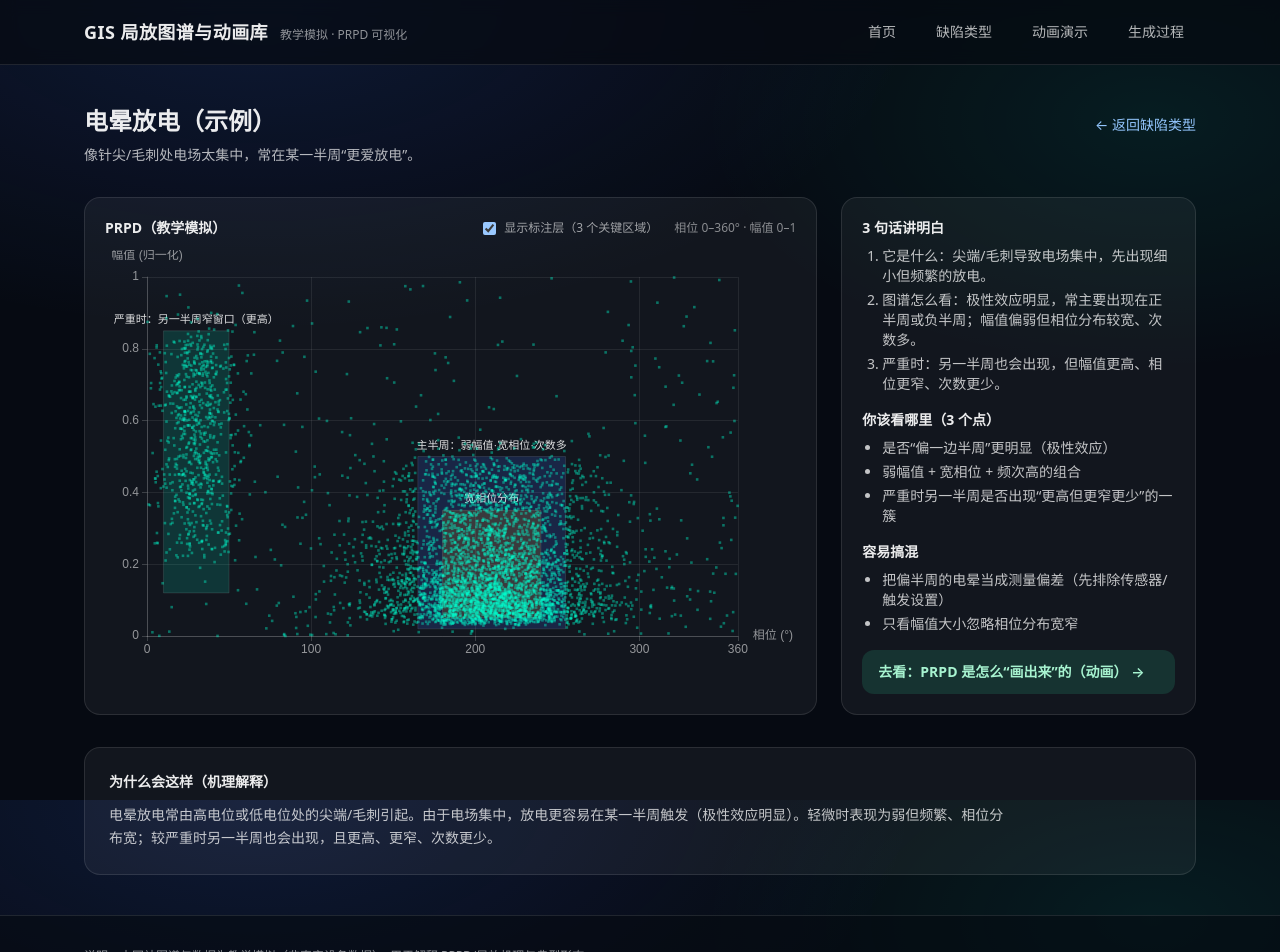
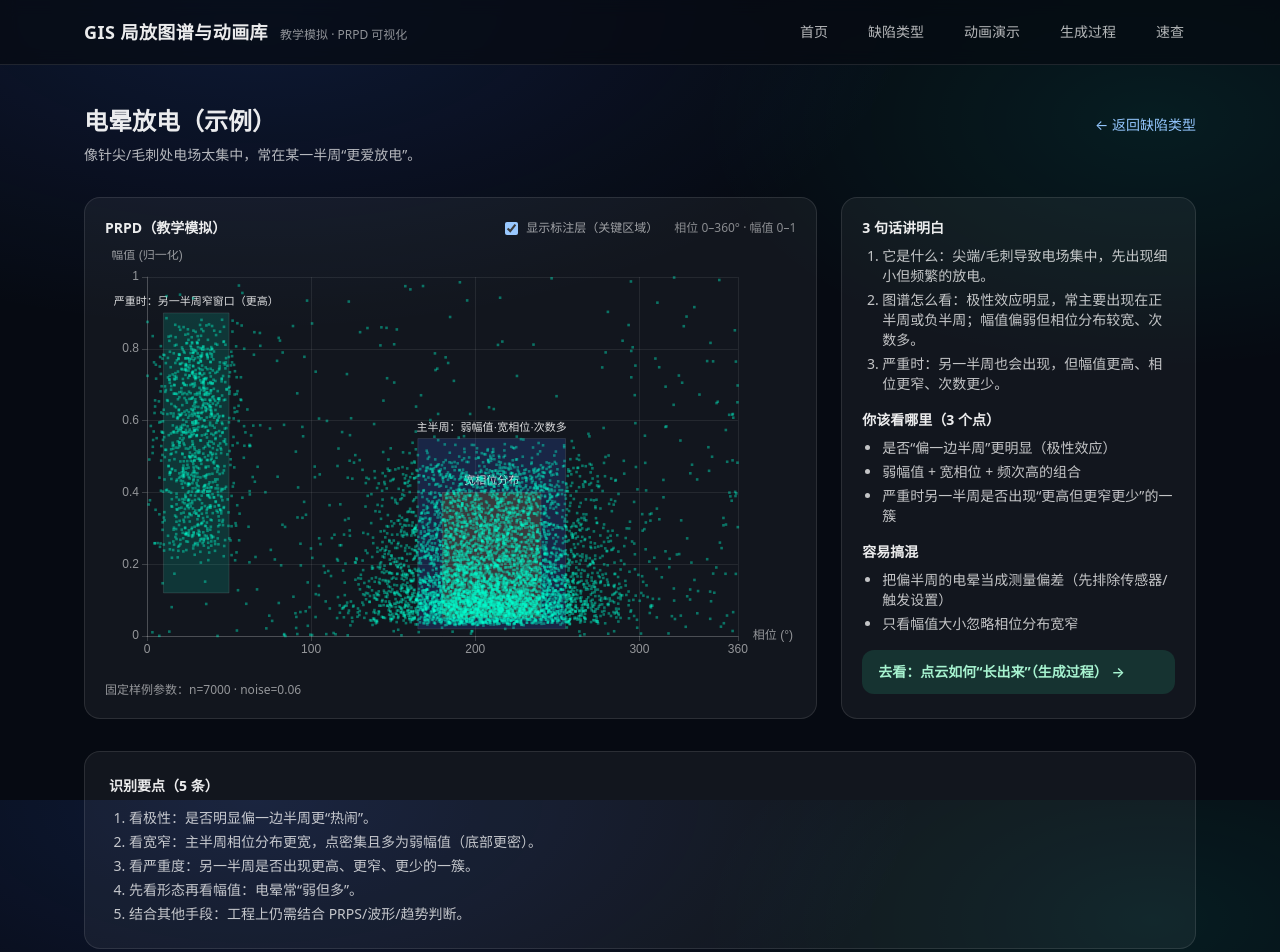
Before and after one commit to yangyuqing15715165798/gis-pd-atlas, a React (Vite) app: page /case/corona in a window 1280 px wide. Shown: the top 952 px of the page. Built offline with nearby package versions, Linux system fonts and the light colour scheme.

Commit message:
feat: freeze case sim params + add recognition points + quickref page

```diff
--- a/src/App.tsx
+++ b/src/App.tsx
@@ -5,6 +5,7 @@ import { DefectsPage } from './pages/DefectsPage'
 import { CasePage } from './pages/CasePage'
 import { AnimationsPage } from './pages/AnimationsPage'
 import { BuildModePage } from './pages/BuildModePage'
+import { QuickRefPage } from './pages/QuickRefPage'
 
 export default function App() {
   return (
@@ -15,6 +16,7 @@ export default function App() {
         <Route path="/case/:caseId" element={<CasePage />} />
         <Route path="/animations" element={<AnimationsPage />} />
         <Route path="/build" element={<BuildModePage />} />
+        <Route path="/quickref" element={<QuickRefPage />} />
         <Route path="*" element={<Navigate to="/" replace />} />
       </Routes>
     </Layout>
--- a/src/data/cases.ts
+++ b/src/data/cases.ts
@@ -13,6 +13,11 @@ export type DefectGroup = {
   tagline: string
 }
 
+export type CaseSim = {
+  n: number
+  noise: number
+}
+
 export type Case = {
   id: string
   groupId: string
@@ -20,7 +25,9 @@ export type Case = {
   oneLiner: string
   seed: number
   profile: PrpdProfile
+  sim: CaseSim
   threeLines: string[]
+  recognitionPoints: string[]
   lookFors: string[]
   pitfalls: string[]
   explain: string
@@ -45,37 +52,53 @@ export const cases: Case[] = [
     oneLiner: '像针尖/毛刺处电场太集中，常在某一半周“更爱放电”。',
     seed: 41,
     profile: 'corona',
+    sim: { n: 7000, noise: 0.06 },
     threeLines: [
       '它是什么：尖端/毛刺导致电场集中，先出现细小但频繁的放电。',
       '图谱怎么看：极性效应明显，常主要出现在正半周或负半周；幅值偏弱但相位分布较宽、次数多。',
       '严重时：另一半周也会出现，但幅值更高、相位更窄、次数更少。',
+    ],
+    recognitionPoints: [
+      '看极性：是否明显偏一边半周更“热闹”。',
+      '看宽窄：主半周相位分布更宽，点密集且多为弱幅值（底部更密）。',
+      '看严重度：另一半周是否出现更高、更窄、更少的一簇。',
+      '先看形态再看幅值：电晕常“弱但多”。',
+      '结合其他手段：工程上仍需结合 PRPS/波形/趋势判断。',
     ],
     lookFors: ['是否“偏一边半周”更明显（极性效应）', '弱幅值 + 宽相位 + 频次高的组合', '严重时另一半周是否出现“更高但更窄更少”的一簇'],
     pitfalls: ['把偏半周的电晕当成测量偏差（先排除传感器/触发设置）', '只看幅值大小忽略相位分布宽窄'],
     explain:
       '电晕放电常由高电位或低电位处的尖端/毛刺引起。由于电场集中，放电更容易在某一半周触发（极性效应明显）。轻微时表现为弱但频繁、相位分布宽；较严重时另一半周也会出现，且更高、更窄、次数更少。',
     marks: [
-      { id: 'major', label: '主半周：弱幅值·宽相位·次数多', phase: [165, 255], amp: [0.02, 0.50] },
-      { id: 'minor', label: '严重时：另一半周窄窗口（更高）', phase: [10, 50], amp: [0.12, 0.85] },
-      { id: 'wide', label: '宽相位分布', phase: [180, 240], amp: [0.05, 0.35] },
+      { id: 'major', label: '主半周：弱幅值·宽相位·次数多', phase: [165, 255], amp: [0.02, 0.55] },
+      { id: 'minor', label: '严重时：另一半周窄窗口（更高）', phase: [10, 50], amp: [0.12, 0.90] },
+      { id: 'wide', label: '宽相位分布', phase: [180, 240], amp: [0.05, 0.40] },
     ],
   },
   {
     id: 'floating',
     groupId: 'floating',
     title: '悬浮放电（示例）',
-    oneLiner: '你确认“更像”的那版悬浮形态：正负半周对称，点云更散但仍有规律。',
+    oneLiner: '你确认“更像”的悬浮形态：正负半周对称，点云更散但仍有规律。',
     seed: 23,
     profile: 'floatingClassic',
+    sim: { n: 5000, noise: 0.06 },
     threeLines: [
       '它是什么：松动金属部件/悬浮体产生的局部放电。',
       '图谱怎么看：正负半周均出现且对称；幅值偏大；点云更“散”但仍有相位规律。',
       '为什么会这样：悬浮体在电场中反复充放电，到阈值就放电释放。',
     ],
+    recognitionPoints: [
+      '看对称：正负半周是否同时出现且较对称。',
+      '看幅值：整体幅值相对偏大，但不是“满天星”。',
+      '看规律：虽然更散，但仍能看出相位相关性（不是纯随机噪声）。',
+      '别死记一张图：结构/工况不同会让云团开合变化。',
+      '工程建议：与电晕/空穴/沿面对比时，优先看对称性与窗口结构。',
+    ],
     lookFors: ['正负半周对称性', '幅值相对偏大', '相位窗口较宽（比空穴更“铺”）'],
     pitfalls: ['把“散”误认为纯噪声（看是否仍有对称与相位规律）', '不同结构/工况形态会变化'],
     explain:
-      '这版悬浮放电是你验收后觉得更像的形态，我们把它作为默认示例。后续如果需要，再单独补充“内八字/外八字”的专题页。',
+      '这版悬浮放电是你验收后觉得更像的形态，我们把它作为默认示例。',
     marks: [
       { id: 'pos', label: '正半周窗口（较宽）', phase: [55, 125], amp: [0.10, 0.98] },
       { id: 'neg', label: '负半周窗口（较宽）', phase: [235, 305], amp: [0.10, 0.98] },
@@ -89,10 +112,18 @@ export const cases: Case[] = [
     oneLiner: '像砂粒在气室里滚来滚去：极性效应不明显，几乎全相位都有点。',
     seed: 37,
     profile: 'particle',
+    sim: { n: 8000, noise: 0.06 },
     threeLines: [
       '它是什么：自由颗粒之间/与金属部件间的局部放电。',
       '图谱怎么看：整个工频周期相位都有信号分布，幅值跨度大。',
       '为什么会这样：放电位置与间隔不稳定，导致相位相关性弱。',
+    ],
+    recognitionPoints: [
+      '看覆盖：是否接近全相位都有点（0–360°铺开）。',
+      '看极性：极性效应通常不明显（不偏某半周）。',
+      '看幅值：幅值跨度更大，点更离散。',
+      '看窗口：如果出现非常清晰的对称窗口，反而不像典型颗粒。',
+      '工程建议：优先结合趋势与多传感手段确认。',
     ],
     lookFors: ['是否全相位都有点分布', '幅值是否跨度较大', '是否缺少明显对称窗口'],
     pitfalls: ['把颗粒放电误当噪声（颗粒往往幅值跨度更大）', '只看某一段相位就下结论'],
@@ -111,10 +142,18 @@ export const cases: Case[] = [
     oneLiner: '像绝缘里面藏了个小气隙：正负半周对称，幅值更分散、次数相对少。',
     seed: 11,
     profile: 'internalVoid',
+    sim: { n: 4500, noise: 0.06 },
     threeLines: [
       '它是什么：固体绝缘内部开裂/气隙等缺陷引起的放电。',
       '图谱怎么看：正负半周对称出现；幅值较分散；放电次数相对少。',
       '为什么会这样：缺陷内部电场随相位变化触发放电。',
+    ],
+    recognitionPoints: [
+      '看对称：正负半周对称出现。',
+      '看分散：幅值分散明显，但不至于全相位铺满。',
+      '看密度：整体密度通常低于电晕。',
+      '与沿面对比：沿面更宽、更散、拖尾更明显。',
+      '工程建议：空穴/沿面仅凭 PRPD 可能相似，需结合其他信息。',
     ],
     lookFors: ['正负半周对称性', '幅值分散（上下拉开）', '点云密度不如电晕那样“高频繁”'],
     pitfalls: ['把空穴与沿面混淆（沿面通常更散更不稳）', '仅凭幅值高低判断类型'],
@@ -133,10 +172,18 @@ export const cases: Case[] = [
     oneLiner: '像绝缘表面受损/脏污后“更容易爬电”，幅值更散、间隔更不稳。',
     seed: 17,
     profile: 'surface',
+    sim: { n: 6000, noise: 0.06 },
     threeLines: [
       '它是什么：固体绝缘表面损伤、脏污引起的放电。',
       '图谱怎么看：与空穴相似但更散；幅值分散更大；时间间隔不稳定。',
       '为什么会这样：表面状态变化会让放电路径更随机。',
+    ],
+    recognitionPoints: [
+      '看相位：与空穴相比通常更宽、更“铺”。',
+      '看拖尾：幅值更分散，拖尾更明显。',
+      '看稳定性：整体更散、更不稳。',
+      '看极性：通常极性效应不明显。',
+      '工程建议：沿面与空穴常相似，建议结合 PRPS/波形/现场信息确认。',
     ],
     lookFors: ['是否仍呈对称窗口但更“散”', '幅值尾部更长（拖尾感）', '点云更不稳定、分散性更大'],
     pitfalls: ['把沿面当颗粒（颗粒更全相位）', '把沿面当悬浮（悬浮更结构化）'],
@@ -155,10 +202,18 @@ export const cases: Case[] = [
     oneLiner: '像针尖把电场“挤尖了”，窗口更集中，放电更“扎实”。',
     seed: 29,
     profile: 'protrusion',
+    sim: { n: 5000, noise: 0.06 },
     threeLines: [
       '它是什么：尖端/毛刺使电场畸变，局部场强显著增大。',
       '图谱怎么看：窗口更窄、更集中，幅值可能更高。',
       '为什么会这样：电场集中让触发条件更明确。',
+    ],
+    recognitionPoints: [
+      '看集中：相位窗口更窄、更集中。',
+      '看幅值：相对更高、更“扎实”。',
+      '看对称：常仍有一定正负半周对应。',
+      '易混淆：与空穴区分时优先看“集中 vs 分散”。',
+      '工程建议：尖端/毛刺也常与电晕相关，需结合极性效应判断。',
     ],
     lookFors: ['相位窗口是否更“窄而集中”', '点云是否更“高”（幅值偏大）', '对称性是否仍存在（正负半周）'],
     pitfalls: ['和空穴混淆（空穴更分散）', '只用幅值判断类型（应先看窗口形态）'],
@@ -177,10 +232,18 @@ export const cases: Case[] = [
     oneLiner: '像“满天星”：看起来到处都是点，但不一定有清晰相位规律。',
     seed: 7,
     profile: 'noise',
+    sim: { n: 6500, noise: 0.12 },
     threeLines: [
       '它是什么：不是设备缺陷，而是外部干扰/系统噪声。',
       '图谱怎么看：点更随机、更“满天”，缺乏稳定窗口与对称结构。',
       '为什么会这样：噪声不被工频相位驱动，相位相关性弱。',
+    ],
+    recognitionPoints: [
+      '看窗口：通常缺少稳定的相位窗口。',
+      '看对称：对称性弱或不明显。',
+      '看分布：更像均匀撒点而非结构化云团。',
+      '先排设置：阈值太低会把噪声全收进来。',
+      '工程建议：换测点/屏蔽/同步对照，验证是否为外来干扰。',
     ],
     lookFors: ['有没有清晰的相位窗口（通常没有）', '点是否近似均匀铺满', '换测点/屏蔽后是否明显改变'],
     pitfalls: ['把噪声当多源缺陷（多源仍可能有规律）', '阈值太低把噪声全收进来'],
@@ -199,10 +262,18 @@ export const cases: Case[] = [
     oneLiner: '像一张照片里有两个人：一部分像空穴放电，另一部分像电晕放电。',
     seed: 101,
     profile: 'multiSource',
+    sim: { n: 8500, noise: 0.06 },
     threeLines: [
       '它是什么：同一时段存在两种（或更多）放电来源。',
       '图谱怎么看：会出现两套“风格不同”的点云结构。',
       '为什么会这样：缺陷叠加时，图谱就是混合，不是单一口味。',
+    ],
+    recognitionPoints: [
+      '看矛盾：既对称又偏一边，是多源叠加的常见信号。',
+      '分族群：尝试把点云按形态拆成两套“笔触”。',
+      '先确认主导：哪一类特征占主导（点更密/更稳定）。',
+      '避免误判噪声：多源仍常具有规律结构。',
+      '工程建议：多源场景更依赖联合诊断。',
     ],
     lookFors: ['是否能分出两个族群（对称窗口 + 偏半周宽分布）', '两族群的幅值/密度差别', '是否出现“既对称又偏一边”的矛盾感'],
     pitfalls: ['把多源当噪声（多源仍有规律）', '只盯一团云忽略另一类结构'],
@@ -221,10 +292,18 @@ export const cases: Case[] = [
     oneLiner: '像“忽明忽暗”的接触点：有时放电很密，有时又像没发生。',
     seed: 53,
     profile: 'intermittent',
+    sim: { n: 6000, noise: 0.08 },
     threeLines: [
       '它是什么：接触状态不稳定，放电呈现“时有时无”。',
       '图谱怎么看：密度忽高忽低，甚至看起来像缺了一段。',
       '为什么会这样：接触/压力/微动改变了触发条件。',
+    ],
+    recognitionPoints: [
+      '看稳定性：同一测试内密度明显起伏。',
+      '看段落感：图谱像被“断开”了一段。',
+      '仍看规律：有时仍保留一定相位相关性。',
+      '先排采集：确认不是采集链路/触发导致的缺段。',
+      '定位建议：间歇性更依赖多次复测与趋势。',
     ],
     lookFors: ['密度是否呈现明显“段落感”', '相位规律是否仍存在（有规律但不连续）', '同一测试内是否出现两种状态'],
     pitfalls: ['误以为采集系统故障（先排除采集链路）', '采样太短可能只看到其中一种状态'],
--- a/src/pages/CasePage.tsx
+++ b/src/pages/CasePage.tsx
@@ -11,7 +11,7 @@ export function CasePage() {
 
   const points = useMemo(() => {
     if (!c) return []
-    return generatePrpdPoints({ seed: c.seed, profile: c.profile, n: 5000, noise: 0.08 })
+    return generatePrpdPoints({ seed: c.seed, profile: c.profile, n: c.sim.n, noise: c.sim.noise })
   }, [c])
 
   if (!c) {
@@ -44,7 +44,7 @@ export function CasePage() {
             <div className="flex items-center gap-4">
               <label className="flex items-center gap-2 text-xs text-white/60">
                 <input type="checkbox" checked={showMarks} onChange={(e) => setShowMarks(e.target.checked)} />
-                显示标注层（3 个关键区域）
+                显示标注层（关键区域）
               </label>
               <div className="text-xs text-white/50">相位 0–360° · 幅值 0–1</div>
             </div>
@@ -52,6 +52,7 @@ export function CasePage() {
           <div className="mt-3 h-[420px]">
             <PrpdChart points={points} marks={c.marks} showMarks={showMarks} />
           </div>
+          <div className="mt-3 text-xs text-white/55">固定样例参数：n={c.sim.n} · noise={c.sim.noise}</div>
         </div>
 
         <div className="space-y-4 rounded-2xl border border-white/10 bg-white/5 p-5">
@@ -83,12 +84,21 @@ export function CasePage() {
           </div>
 
           <Link
-            to="/animations"
+            to="/build"
             className="block rounded-xl bg-emerald-400/15 px-4 py-3 text-sm font-semibold text-emerald-200 hover:bg-emerald-400/20"
           >
-            去看：PRPD 是怎么“画出来”的（动画） →
+            去看：点云如何“长出来”（生成过程） →
           </Link>
         </div>
+      </section>
+
+      <section className="rounded-2xl border border-white/10 bg-white/5 p-6">
+        <div className="text-sm font-semibold">识别要点（5 条）</div>
+        <ol className="mt-3 list-decimal space-y-1 pl-5 text-sm text-white/75">
+          {c.recognitionPoints.map((t) => (
+            <li key={t}>{t}</li>
+          ))}
+        </ol>
       </section>
 
       <section className="rounded-2xl border border-white/10 bg-white/5 p-6">
--- a/src/ui/Layout.tsx
+++ b/src/ui/Layout.tsx
@@ -15,6 +15,7 @@ export function Layout({ children }: { children: ReactNode }) {
             <TopNav to="/defects">缺陷类型</TopNav>
             <TopNav to="/animations">动画演示</TopNav>
             <TopNav to="/build">生成过程</TopNav>
+            <TopNav to="/quickref">速查</TopNav>
           </nav>
         </div>
       </header>
```
Also changed, not shown: src/pages/QuickRefPage.tsx (added, +42 -0 lines).
